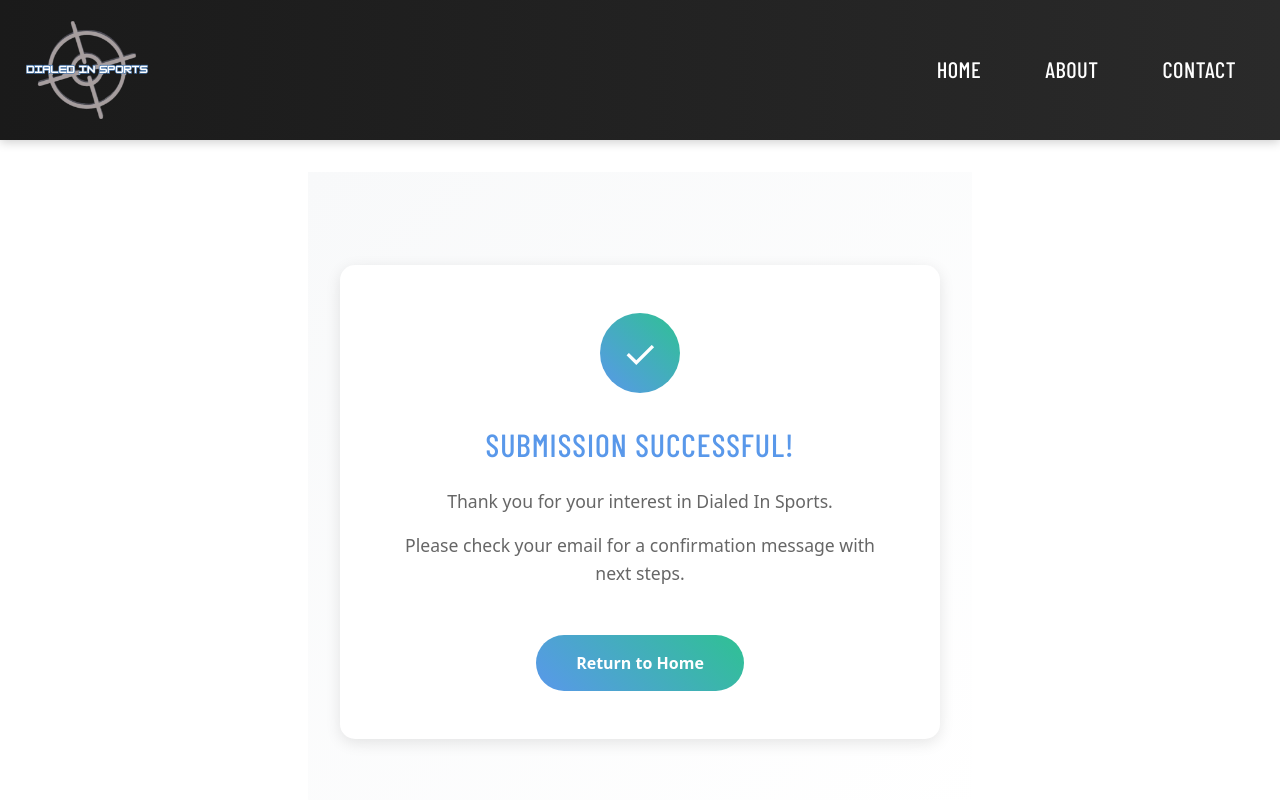
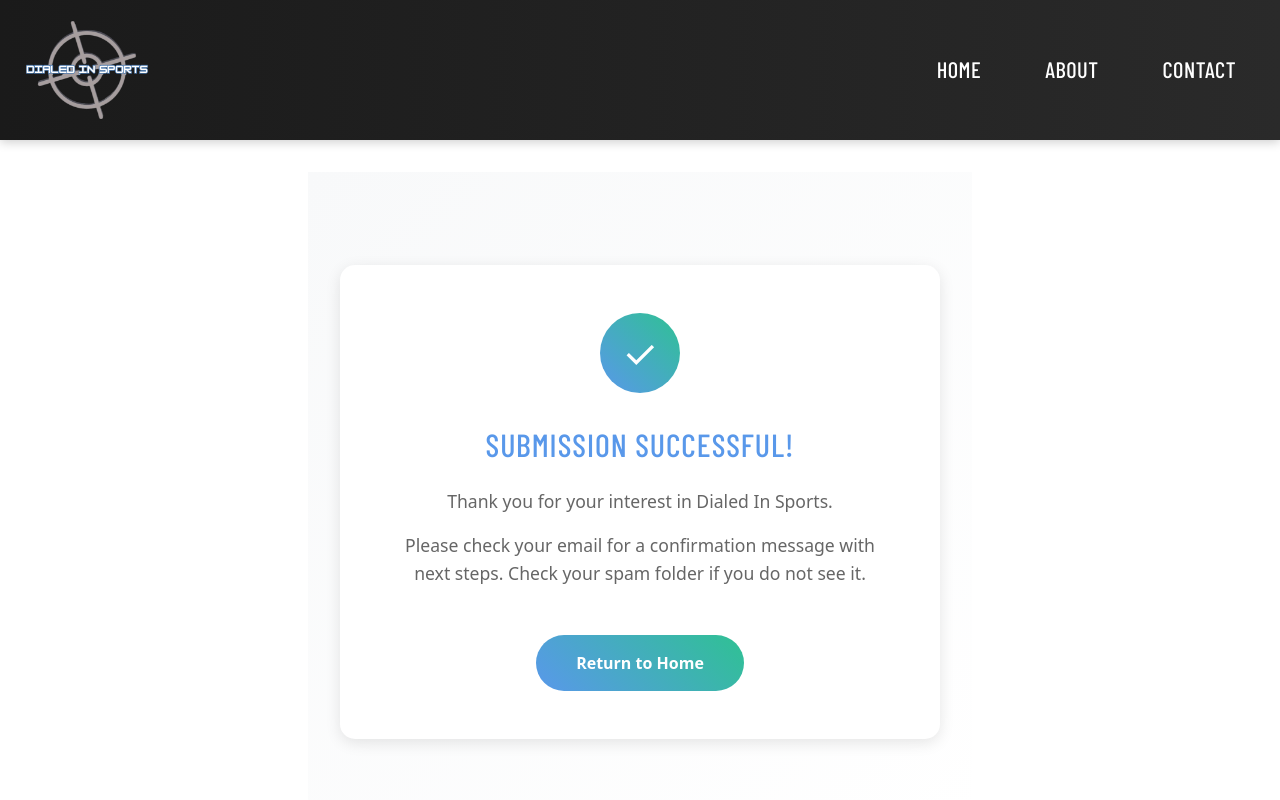
Before and after one commit to skezsoftware/dialed-in-sports, a React (Vite) app in the folder dis-frontend/: page /success in a window 1280 px wide. Shown: the top 800 px of the page. Built offline with nearby package versions, Linux system fonts and the light colour scheme.

Commit message:
adjusted the form components

```diff
--- a/dis-frontend/src/components/contact/Form.jsx
+++ b/dis-frontend/src/components/contact/Form.jsx
@@ -49,7 +49,7 @@ const Form = () => {
   return (
     <form className="contact__form" ref={form} onSubmit={handleSubmit}>
       <div className="form__group">
-        <label htmlFor="name">Name</label>
+        <label htmlFor="name">Full Name</label>
         <input
           type="text"
           id="name"
--- a/dis-frontend/src/components/contact/SuccessPage.jsx
+++ b/dis-frontend/src/components/contact/SuccessPage.jsx
@@ -9,7 +9,7 @@ const SuccessPage = () => {
         <div className="success-icon">✓</div>
         <h1>Submission Successful!</h1>
         <p>Thank you for your interest in Dialed In Sports.</p>
-        <p>Please check your email for a confirmation message with next steps.</p>
+        <p>Please check your email for a confirmation message with next steps. Check your spam folder if you do not see it.</p>
         <Link to="/" className="home-button">
           Return to Home
         </Link>
```
